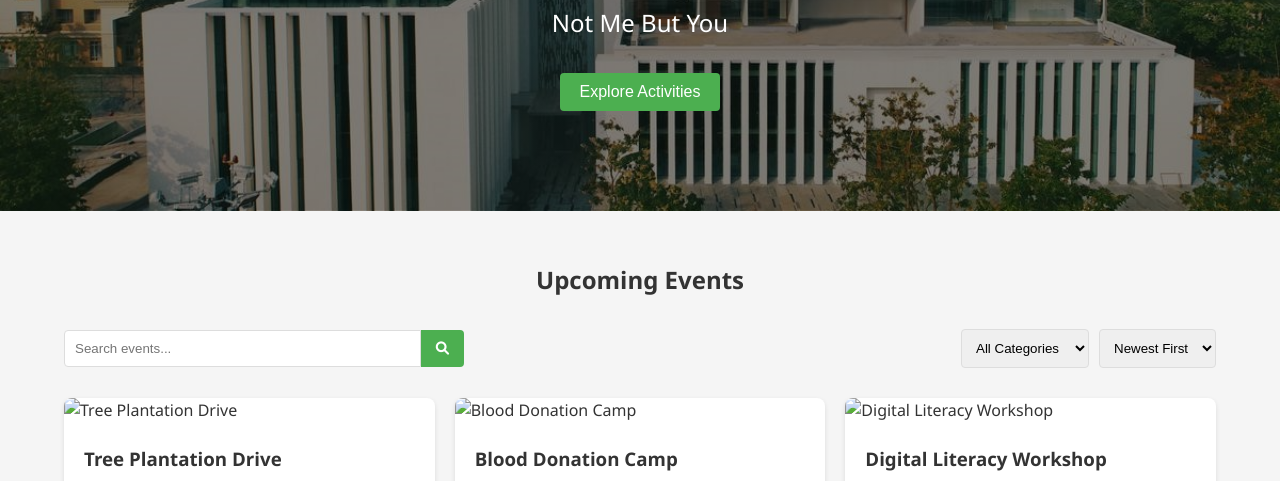
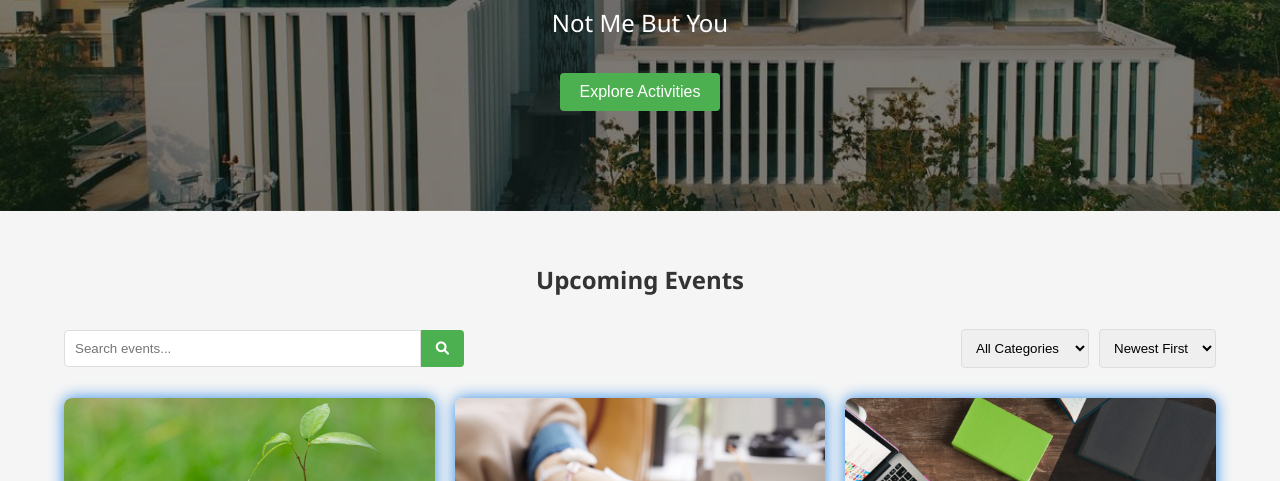
Before and after one commit to MeiyazhaganBK/GenSpark-frontend, a plain HTML site: page index.html in a window 1280 px wide. Shown: the part 318-799 px from the top of the page. Drawn offline with Linux system fonts and the light colour scheme.

Commit message:
cardupdate

```diff
--- a/script.js
+++ b/script.js
@@ -8,7 +8,7 @@ const eventsData = [
         category: "environmental",
         description: "Join us for a tree plantation drive to make our campus greener. We aim to plant 100 saplings in this event.",
         organizers: "Environment Club & NSS Unit",
-        image: "/api/placeholder/400/300"
+        image: "planttrees.jpg"
     },
     {
         id: 2,
@@ -18,7 +18,7 @@ const eventsData = [
         category: "health",
         description: "Annual blood donation camp organized in collaboration with City Blood Bank. Your small contribution can save lives.",
         organizers: "NSS Health Wing",
-        image: "/api/placeholder/400/300"
+        image: "blooddonation.jpg"
     },
     {
         id: 3,
@@ -28,7 +28,7 @@ const eventsData = [
         category: "education",
         description: "Workshop aimed at teaching basic computer skills to underprivileged children from nearby communities.",
         organizers: "NSS Education Wing",
-        image: "/api/placeholder/400/300"
+        image: "DigitalLiteracy.jpg"
     },
     {
         id: 4,
@@ -38,7 +38,7 @@ const eventsData = [
         category: "environmental",
         description: "On Earth Day, let's clean our surroundings and spread awareness about waste management.",
         organizers: "NSS Environmental Wing",
-        image: "/api/placeholder/400/300"
+        image: "cleanup.jpg"
     },
     {
         id: 5,
@@ -48,7 +48,7 @@ const eventsData = [
         category: "social",
         description: "Rally to spread awareness about road safety rules and the importance of following traffic regulations.",
         organizers: "NSS & Traffic Police",
-        image: "/api/placeholder/400/300"
+        image: "roadsafety.jpg"
     },
     {
         id: 6,
@@ -58,7 +58,7 @@ const eventsData = [
         category: "health",
         description: "Free health check-up camp for students and staff. Various tests and consultations will be available.",
         organizers: "NSS Health Wing & Medical College",
-        image: "/api/placeholder/400/300"
+        image: "healthcamp.jpg"
     },
     {
         id: 7,
--- a/styles.css
+++ b/styles.css
@@ -198,7 +198,8 @@ a:hover {
     background-color: white;
     border-radius: 8px;
     overflow: hidden;
-    box-shadow: 0 2px 5px rgba(0, 0, 0, 0.1);
+    /* box-shadow: 0 2px 5px rgba(0, 0, 0, 0.1); */
+    box-shadow: 0 0 15px #318CE7 !important;
     transition: transform 0.3s;
 }
 
```
Also changed, not shown: DigitalLiteracy.jpg (added), blooddonation.jpg (added), cleanup.jpg (added), healthcamp.jpg (added), planttrees.jpg (added), roadsafety.jpg (added).
